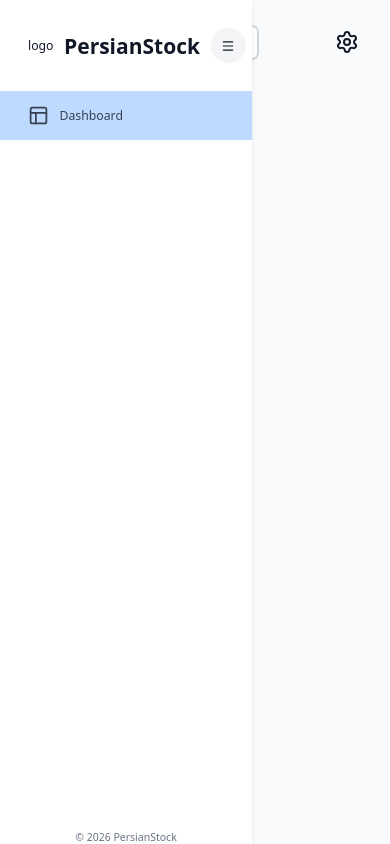
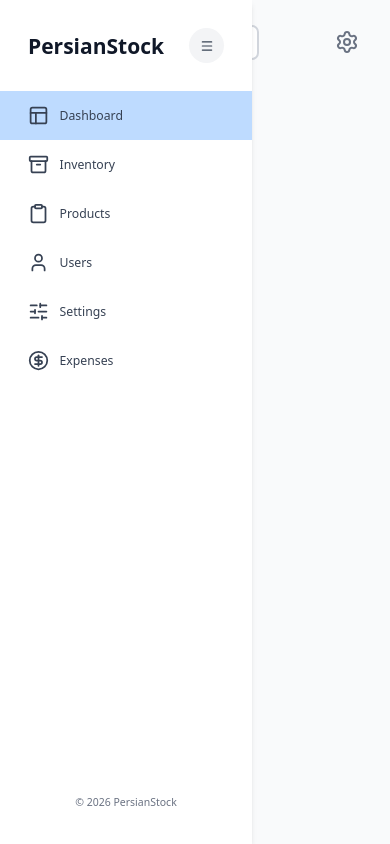
Before and after one commit to danial137/inventory-, a Next.js app: page / in a window 390 px wide. Built offline with nearby package versions, Linux system fonts and the light colour scheme; no server answers.

Commit message:
feat: enhance Navbar, Sidebar, and DashboardWrapper components for improved dark mode support and UI responsiveness

```diff
--- a/src/app/(components)/Navbar/index.tsx
+++ b/src/app/(components)/Navbar/index.tsx
@@ -1,68 +1,130 @@
-"use client"
-import { useAppDispatch, useAppSelector } from '@/app/redux'
-import { setIsSidebarCollapsed } from '@/state'
-import { Bell, Menu, Settings, Sun } from 'lucide-react'
-import Link from 'next/link'
-import React from 'react'
+"use client";
+
+import { useAppDispatch, useAppSelector } from "@/app/redux";
+
+import { setIsDarkMode, setIsSidebarCollapsed } from "@/state";
+
+import { Bell, Menu, Moon, Settings, Sun } from "lucide-react";
+
+import Image from "next/image";
+
+import Link from "next/link";
+
+import React from "react";
 
 const Navbar = () => {
-     const dispatch = useAppDispatch()
-      const isSidebarCollapsed = useAppSelector((state) => state.global.isSidebarCollapsed);
 
+    const dispatch = useAppDispatch();
 
-      const toggleSidebar = () => {
-        dispatch(setIsSidebarCollapsed(!isSidebarCollapsed))
-      }
+    const isSidebarCollapsed = useAppSelector(
+        (state) => state.global.isSidebarCollapsed
+    );
+
+    const isDarkMode = useAppSelector((state) => state.global.isDarkMode);
+
+    const toggleSidebar = () => {
+        dispatch(setIsSidebarCollapsed(!isSidebarCollapsed));
+    };
+
+    const toggleDarkMode = () => {
+        console.log("Before:", isDarkMode);
+
+        dispatch(setIsDarkMode(!isDarkMode));
+
+        console.log("After:", !isDarkMode);
+    };
+
     return (
-        <div className='flex justify-between items-center w-full mb-7'>
-            {/* left side  */}
-            <div className='flex justify-between items-center gap-5'>
 
-                <button className='px-3 py-3 bg-gray-100 rounded-full hover:bg-blue-100' onClick={toggleSidebar}>
+        <div className="flex justify-between items-center w-full mb-7">
 
-                    <Menu className='w-4 h-4' />
+            {/* LEFT SIDE */}
 
+            <div className="flex justify-between items-center gap-5">
+
+                <button
+                    className="px-3 py-3 bg-gray-100 dark:bg-gray-800 rounded-full hover:bg-blue-100 dark:hover:bg-gray-700"
+                    onClick={toggleSidebar}
+                >
+                    <Menu className="w-4 h-4 text-gray-700 dark:text-gray-300" />
                 </button>
 
+                <div className="relative">
 
-                <div className='relative'>
-                    <input type="search" placeholder='start type to search groups and products' className='pl-10 pr-4 py-2 w-50 md:w-80 border-2 border-gray-300 bg-white rounded-lg focus:outline-none focus:border-blue-500' />
+                    <input
+                        type="search"
+                        placeholder="Start type to search groups & products"
+                        className="pl-10 pr-4 py-2 w-50 md:w-60 border-2 border-gray-300 dark:border-gray-700 bg-white dark:bg-gray-800 text-gray-900 dark:text-white rounded-lg focus:outline-none focus:border-blue-500"
+                    />
 
+                    <div className="absolute inset-y-0 left-0 pl-3 flex items-center pointer-events-none">
 
-                    <div className='absolute inset-y-0 left-0 pl-3 flex items-center pointer-events-none'>
-                        <Bell className='text-gray-500' size={20} />
+                        <Bell className="text-gray-500 dark:text-gray-400" size={20} />
+
                     </div>
+
                 </div>
 
             </div>
 
-            {/* right side */}
+            {/* RIGHT SIDE */}
 
-            <div className='flex justify-between items-center gap-5'>
+            <div className="flex justify-between items-center gap-5">
 
-                <div className='hidden md:flex justify-between items-center gap-5'>
+                <div className="hidden md:flex justify-between items-center gap-5">
+
                     <div>
-                        <button onClick={() => { }}>
-                            <Sun className='cursor-pointer text-gray-500' size={24} />
+
+                        <button onClick={toggleDarkMode}>
+
+                            {isDarkMode ? (
+
+                                <Sun
+                                    className="cursor-pointer text-gray-500 dark:text-gray-300"
+                                    size={24}
+                                />
+
+                            ) : (
+
+                                <Moon
+                                    className="cursor-pointer text-gray-500"
+                                    size={24}
+                                />
+
+                            )}
+
                         </button>
+
                     </div>
 
-                    <div className='relative'>
-                        <Bell className='cursor-pointer text-gray-500' size={24} />
+                    <div className="relative">
 
-                        <span className='absolute -top-2 -right-2 inline-flex items-center justify-center px-[0.4rem] py-1 text-xs font-semibold leading-none text-red-100 bg-red-400 rounded-full'>
+                        <Bell
+                            className="cursor-pointer text-gray-500 dark:text-gray-300"
+                            size={24}
+                        />
+
+                        <span className="absolute -top-2 -right-2 inline-flex items-center justify-center px-[0.4rem] py-1 text-xs font-semibold leading-none text-red-100 bg-red-400 rounded-full">
                             3
                         </span>
+
                     </div>
 
-                    <hr className='w-0 h-7 border border-solid border-l border-gray-300 mx-3' />
+                    <hr className="w-0 h-7 border border-solid border-l border-gray-300 dark:border-gray-700 mx-3" />
 
-                    <div className='flex items-center gap-3 cursor-pointer'>
+                    <div className="flex items-center gap-3 cursor-pointer">
 
-                        <div className='w-9 h-9'>
-                            image
-                        </div>
-                        <span className='font-semibold'>Dani</span>
+                        {/* <Image
+                            src="https://s3-inventorymanagement.s3.us-east-2.amazonaws.com/profile.jpg"
+                            alt="Profile"
+                            width={50}
+                            height={50}
+                            className="rounded-full h-full object-cover"
+                        /> */}
+
+                        <span className="font-semibold text-gray-900 dark:text-white">
+                            Dani
+                        </span>
 
                     </div>
 
@@ -70,14 +132,17 @@ const Navbar = () => {
 
                 <Link href="/settings">
 
-                    <Settings className='cursor-pointer text-gary-500' size={24} />
+                    <Settings
+                        className="cursor-pointer text-gray-500 dark:text-gray-300"
+                        size={24}
+                    />
 
                 </Link>
 
             </div>
 
         </div>
-    )
-}
+    );
+};
 
-export default Navbar
+export default Navbar;
--- a/src/app/(components)/Sidebar/index.tsx
+++ b/src/app/(components)/Sidebar/index.tsx
@@ -1,89 +1,199 @@
-"use client"
-import { useAppDispatch, useAppSelector } from '@/app/redux'
-import { setIsSidebarCollapsed } from '@/state'
-import { Layout, LucideIcon, Menu } from 'lucide-react'
-import Link from 'next/link'
-import { usePathname } from 'next/navigation'
-import React from 'react'
+"use client";
+
+import { useAppDispatch, useAppSelector } from "@/app/redux";
+
+import { setIsSidebarCollapsed } from "@/state";
+
+import {
+  Archive,
+  CircleDollarSign,
+  Clipboard,
+  Layout,
+  LucideIcon,
+  Menu,
+  SlidersHorizontal,
+  User,
+} from "lucide-react";
+
+import Image from "next/image";
+
+import Link from "next/link";
+
+import { usePathname } from "next/navigation";
+
+import React from "react";
 
 interface SidebarLinkProps {
-  href: string,
-  icon: LucideIcon,
-  label: string,
-  isCollapsed: boolean
+  href: string;
+  icon: LucideIcon;
+  label: string;
+  isCollapsed: boolean;
 }
 
 const SidebarLink = ({
   href,
   icon: Icon,
   label,
-  isCollapsed
+  isCollapsed,
 }: SidebarLinkProps) => {
   const pathname = usePathname();
-  const isActive = pathname === href || (pathname === "/" && href === "/dashboard");
 
+  const isActive =
+    pathname === href || (pathname === "/" && href === "/dashboard");
 
   return (
     <Link href={href}>
+      <div
+        className={`cursor-pointer flex items-center ${isCollapsed
+            ? "justify-center py-4"
+            : "justify-start px-8 py-4"
+          }
+        hover:text-blue-500
+        hover:bg-blue-100
+        dark:hover:bg-gray-800
+        gap-3
+        transition-colors
+        ${isActive
+            ? "bg-blue-200 text-blue-700 dark:bg-blue-900 dark:text-blue-200"
+            : ""
+          }
+      `}
+      >
+        <Icon
+          className="
+            w-6 h-6
+            text-gray-700
+            dark:text-gray-300
+          "
+        />
 
-      <div className={`cursor-pointer flex items-center ${isCollapsed ? "justify-center py-4" : 'justify-start px-8 py-4'}
-      hover:text-blue-500 hover:bg-blue-100 gap-3 transition-colors ${isActive ? "bg-blue-200 text-white" : ""}
-  }`}>
+        <span
+          className={`${isCollapsed ? "hidden" : "block"
+            } font-medium text-gray-700 dark:text-gray-300`}
+        >
+          {label}
+        </span>
+      </div>
+    </Link>
+  );
+};
 
-        <Icon className='w-6 h-6 text-gray-700!' />
+const Sidebar = () => {
+  const dispatch = useAppDispatch();
 
-        <span className={`${isCollapsed ? "hidden" : "block"} font-medium  text-gray-700`}>
+  const isSidebarCollapsed = useAppSelector(
+    (state) => state.global.isSidebarCollapsed
+  );
 
-          {label}
+  const toggleSidebar = () => {
+    dispatch(setIsSidebarCollapsed(!isSidebarCollapsed));
+  };
 
-        </span>
+  const sidebarClassNames = `fixed flex flex-col ${isSidebarCollapsed ? "w-0 md:w-16" : "w-72 md:w-64"
+    } bg-white dark:bg-black transition-all duration-300 overflow-hidden h-full shadow-md z-40`;
 
+  return (
+    <div className={sidebarClassNames}>
+      {/* TOP LOGO */}
+      <div
+        className={`flex gap-3 justify-between md:justify-normal items-center pt-8 ${isSidebarCollapsed ? "px-5" : "px-8"
+          }`}
+      >
+        {/*
+        <Image
+          src="https://s3-inventorymanagement.s3.us-east-2.amazonaws.com/logo.png"
+          alt="edstock-logo"
+          width={27}
+          height={27}
+          className="rounded w-8"
+        />
+        */}
+
+        <h1
+          className={`${isSidebarCollapsed ? "hidden" : "block"
+            } font-extrabold text-2xl text-gray-900 dark:text-white`}
+        >
+          PersianStock
+        </h1>
+
+        <button
+          className="
+            md:hidden
+            px-3 py-3
+            bg-gray-100
+            dark:bg-gray-800
+            rounded-full
+            hover:bg-blue-100
+            dark:hover:bg-gray-700
+          "
+          onClick={toggleSidebar}
+        >
+          <Menu
+            className="
+              w-4 h-4
+              text-gray-700
+              dark:text-gray-300
+            "
+          />
+        </button>
       </div>
 
+      {/* LINKS */}
+      <div className="grow mt-8">
+        <SidebarLink
+          href="/dashboard"
+          icon={Layout}
+          label="Dashboard"
+          isCollapsed={isSidebarCollapsed}
+        />
 
-    </Link>
-  )
-}
+        <SidebarLink
+          href="/inventory"
+          icon={Archive}
+          label="Inventory"
+          isCollapsed={isSidebarCollapsed}
+        />
 
-const Sidebar = () => {
+        <SidebarLink
+          href="/products"
+          icon={Clipboard}
+          label="Products"
+          isCollapsed={isSidebarCollapsed}
+        />
 
-  const dispatch = useAppDispatch()
-  const isSidebarCollapsed = useAppSelector((state) => state.global.isSidebarCollapsed);
+        <SidebarLink
+          href="/users"
+          icon={User}
+          label="Users"
+          isCollapsed={isSidebarCollapsed}
+        />
 
+        <SidebarLink
+          href="/settings"
+          icon={SlidersHorizontal}
+          label="Settings"
+          isCollapsed={isSidebarCollapsed}
+        />
 
-  const toggleSidebar = () => {
-    dispatch(setIsSidebarCollapsed(!isSidebarCollapsed))
-  }
+        <SidebarLink
+          href="/expenses"
+          icon={CircleDollarSign}
+          label="Expenses"
+          isCollapsed={isSidebarCollapsed}
+        />
+      </div>
 
-  const sidebarClassNames = `fixed flex flex-col ${isSidebarCollapsed ? "w-0 md:w-16" : "w-72 md:w-64"} bg-white transition-all duration-300 overflow-hidden h-full shadow-md z-40`
-  return (
-    <div className={sidebarClassNames}>
-      <div className={`flex gap-3 justify-between md:justify-normal items-center pt-8 ${isSidebarCollapsed ? "px-5" : "px-8"}`}>
-
-        <div>logo</div>
-
-        <h1 className={`${isSidebarCollapsed ? "hidden" : "block"} font-extrabold text-2xl`}>PersianStock</h1>
-
-        <button className='md:hidden px-3 py-3 bg-gray-100 rounded-full hover:bg-blue-100' onClick={toggleSidebar}>
-
-          <Menu className='w-4 h-4' />
-
-        </button>
-      </div>
-      {/* links */}
-      <div className='grow mt-8'>
-        <SidebarLink href='/dashboard' icon={Layout} label='Dashboard' isCollapsed={isSidebarCollapsed} />
-
-
-      </div>
-      {/* foter */}
-      <div>
-        <p className='text-center text-xs text-gray-500'>
+      {/* FOOTER */}
+      <div
+        className={`${isSidebarCollapsed ? "hidden" : "block"
+          } mb-10`}
+      >
+        <p className="text-center text-xs text-gray-500 dark:text-gray-400">
           &copy; 2026 PersianStock
         </p>
       </div>
     </div>
-  )
-}
+  );
+};
 
-export default Sidebar
+export default Sidebar;
--- a/src/app/DashboardWrapper.tsx
+++ b/src/app/DashboardWrapper.tsx
@@ -1,49 +1,49 @@
-"use client"
-import React, { useEffect } from 'react'
-import Navbar from "@/app/(components)/Navbar"
-import Sidebar from "@/app/(components)/Sidebar"
-import StoreProvider, { useAppSelector } from './redux'
+"use client";
+
+import React, { useEffect } from "react";
+
+import Navbar from "@/app/(components)/Navbar";
+
+import Sidebar from "@/app/(components)/Sidebar";
+
+import StoreProvider, { useAppSelector } from "./redux";
+
+const DashboardLayout = ({ children }: { children: React.ReactNode }) => {
+    const isSidebarCollapsed = useAppSelector(
+        (state) => state.global.isSidebarCollapsed
+    );
+
+    const isDarkMode = useAppSelector((state) => state.global.isDarkMode);
+    useEffect(() => {
+        document.body.classList.toggle("dark", isDarkMode);
+        document.documentElement.classList.toggle("dark", isDarkMode);
+    }, [isDarkMode]);
 
 
 
-const DashboardLayout = ({ children }: { children: React.ReactNode }) => {
+    return (
+        <div
+            className="flex bg-gray-50 dark:bg-gray-900 text-gray-900 dark:text-white w-full min-h-screen"
+        >
+            <Sidebar />
 
-    const isSidebarCollapsed = useAppSelector((state) => state.global.isSidebarCollapsed);
-
-    const isDarkMode = useAppSelector((state) => state.global.isDarkMode);
-
-    useEffect(() => {
-
-        if (isDarkMode) {
-            document.documentElement.classList.add("dark")
-        } else {
-            document.documentElement.classList.add("light")
-        }
-
-
-    }, [])
-
-    return (
-
-        <div className={` ${isDarkMode ? "dark" : "light"} light flex bg-gray-50 text-gray-900 w-full min-h-screen`}>
-            <Sidebar />
-            <main className={`flex flex-col w-full h-full py-7 px-9 bg-gray-50 ${isSidebarCollapsed ? "md:pl-24" : "md:pl-0"} `}>
+            <main
+                className={`flex flex-col w-full h-full py-7 px-9 bg-gray-50 dark:bg-gray-900 ${isSidebarCollapsed ? "md:pl-24" : "md:pl-72"
+                    }`}
+            >
                 <Navbar />
                 {children}
             </main>
         </div>
+    );
+};
 
-    )
-}
 const DashboardWrapper = ({ children }: { children: React.ReactNode }) => {
     return (
         <StoreProvider>
-            <DashboardLayout>
-                {children}
-            </DashboardLayout>
+            <DashboardLayout>{children}</DashboardLayout>
+        </StoreProvider>
+    );
+};
 
-        </StoreProvider>
-    )
-}
-
-export default DashboardWrapper
+export default DashboardWrapper;
--- a/src/app/globals.css
+++ b/src/app/globals.css
@@ -1,19 +1,20 @@
 @import "tailwindcss";
+
+@custom-variant dark (&:where(.dark, .dark *));
 
 *,
 *::before,
-*::after{
-  box-sizing: border-box;
+*::after {
+    box-sizing: border-box;
 }
 
 html,
 body,
 #root,
 .app {
-  height:100%;
-  width:100%;
-  @apply text-sm;
-  @apply bg-gray-500;
-  @apply text-gray-900;
-
+    height: 100%;
+    width: 100%;
+    @apply text-sm;
+    @apply bg-gray-50 dark:bg-gray-950;
+    @apply text-gray-900 dark:text-white;
 }
```
